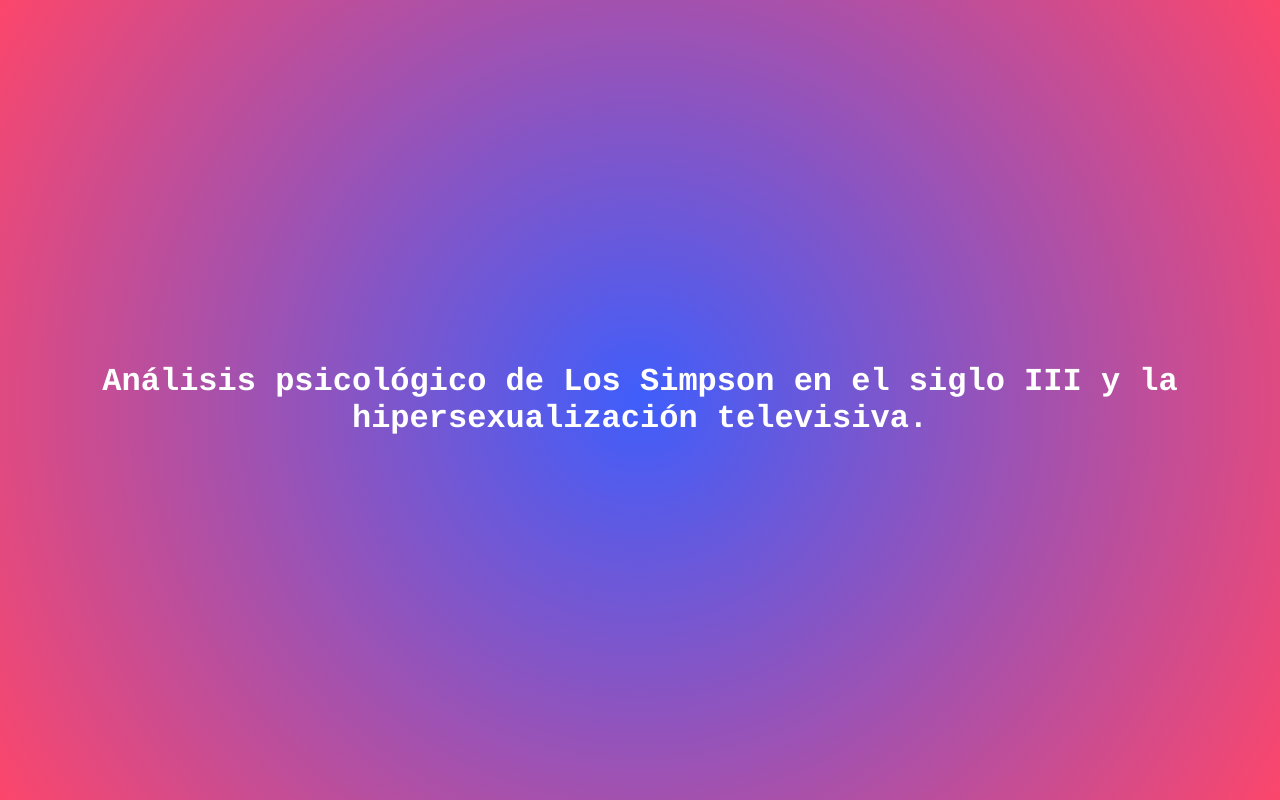
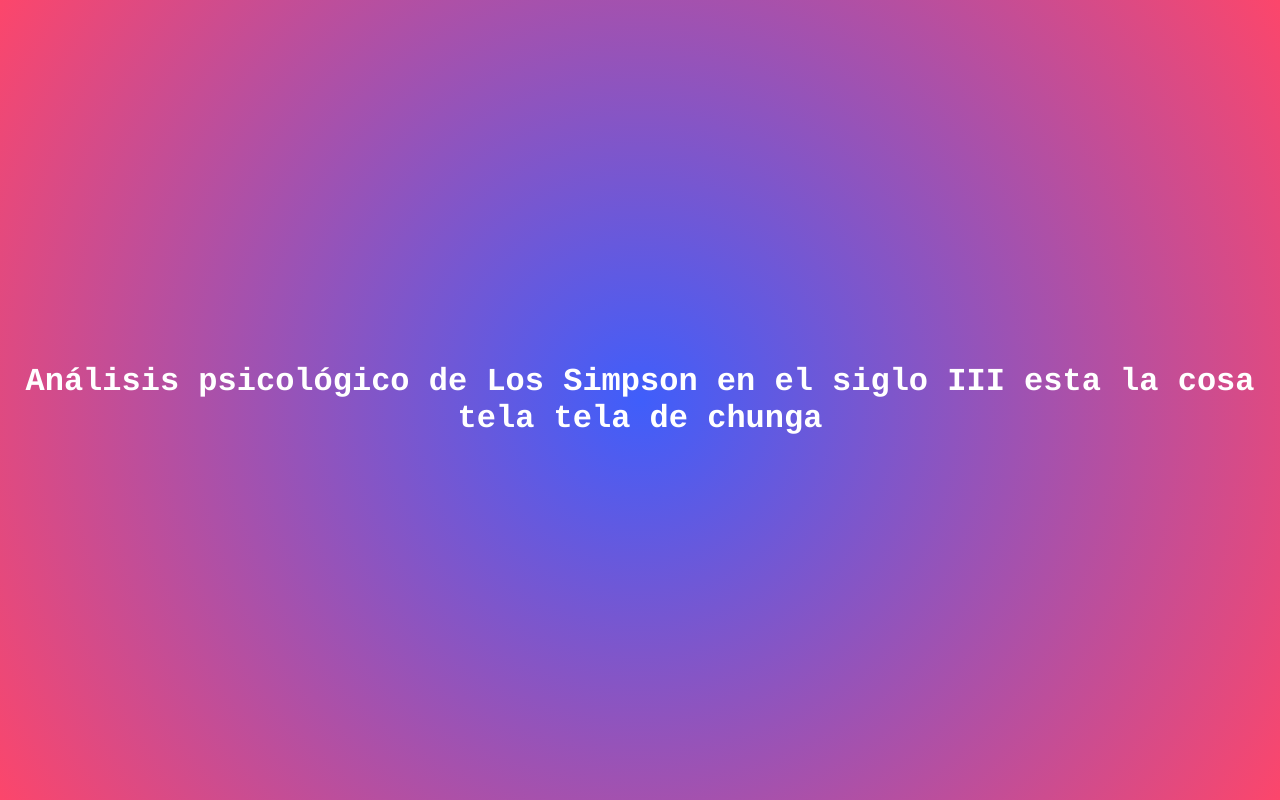
Before and after one commit to jdmedinaceli/tfg-generator, a React (Create React App) app: page / in a window 1280 px wide. Built offline with nearby package versions, Linux system fonts and the light colour scheme.

Commit message:
added phrase four

```diff
--- a/src/Titles.js
+++ b/src/Titles.js
@@ -43,5 +43,6 @@
   5: "y su influencia en el pensamiento contemporáneo ",
   6: "en la guerra electrónica ",
   7: "y paralelo al gobierno de Putín.",
-  8: "y la hipersexualización televisiva."
+  8: "y la hipersexualización televisiva.",
+  9: "esta la cosa tela tela de chunga"
 }
```
